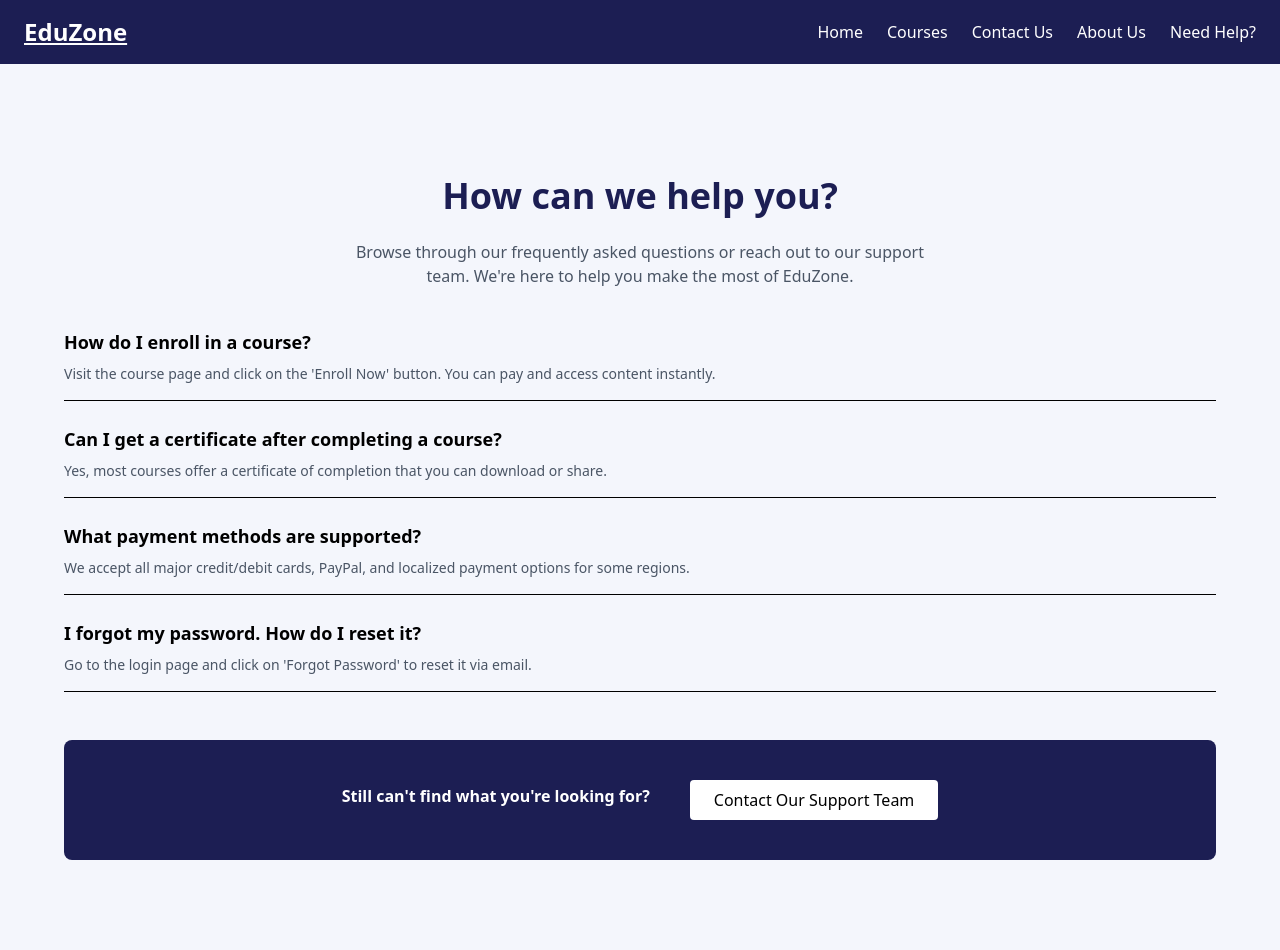
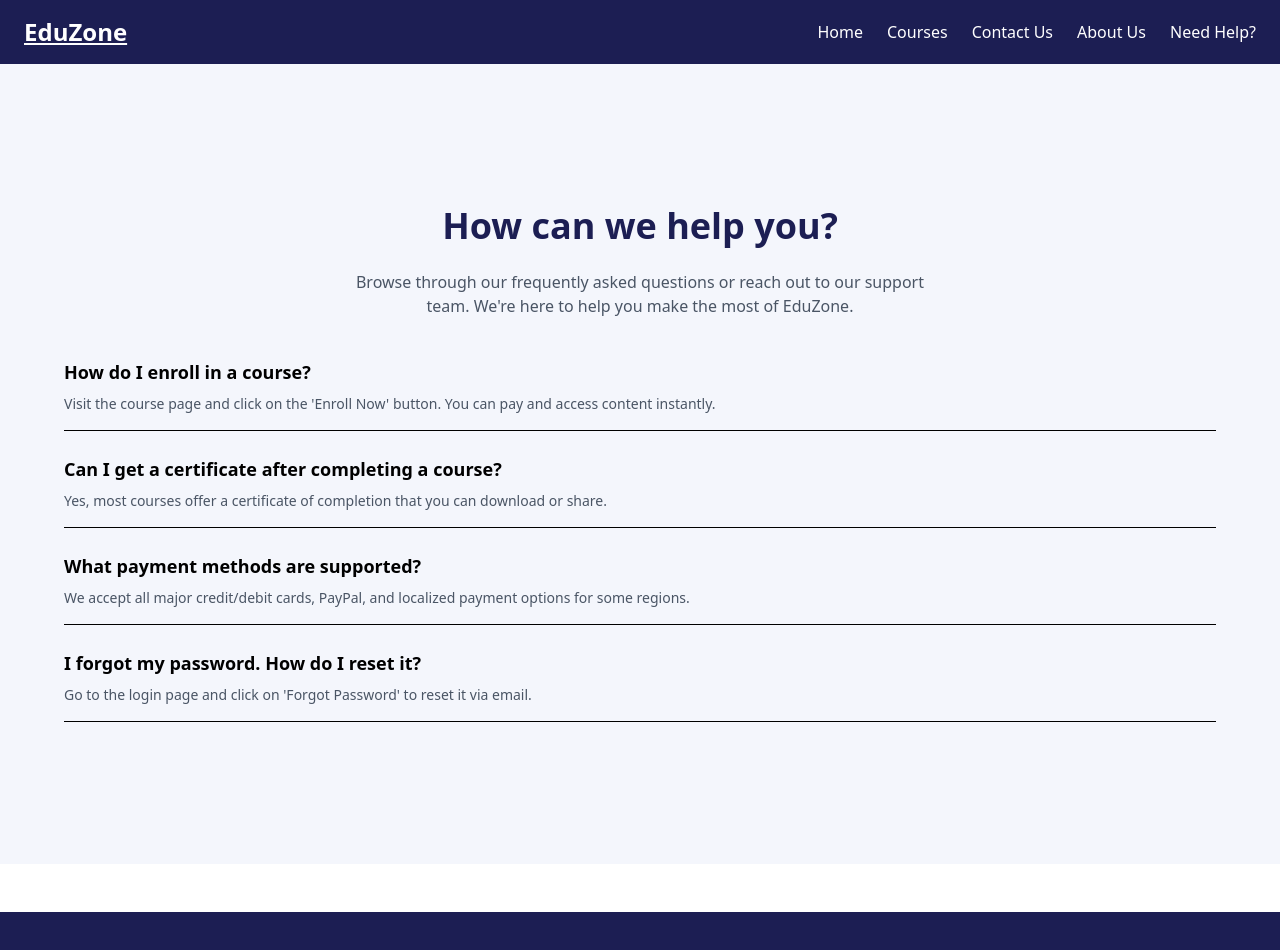
Before and after one commit to SoftEngMuhammadAli/Edu-Zone, a React (Vite) app in the folder eduzone-lms-app/: page /help in a window 1280 px wide. Shown: the top 950 px of the page. Built offline with nearby package versions, Linux system fonts and the light colour scheme.

Commit message:
Fixed Footer for Help Page

```diff
--- a/eduzone-lms-app/src/pages/help/Help.jsx
+++ b/eduzone-lms-app/src/pages/help/Help.jsx
@@ -3,6 +3,7 @@ import { Link } from "react-router-dom";
 
 const Help = () => {
   return (
+    <>
       <section className="bg-[#F4F6FC] min-h-screen py-16 px-4 flex items-center justify-center">
         <div className=" w-full  rounded-2xl  p-8 md:p-12">
           <h1 className="text-3xl md:text-4xl font-bold text-center text-[#1C1E53] mb-6">
@@ -47,9 +48,10 @@ const Help = () => {
               </div>
             ))}
           </div>
-
+        </div>
+      </section>
       {/* CTA */}
-        <div className="flex flex-row justify-center place-items-center gap-5 mt-12 bg-[#1C1E53] bg-opacity-20 p-10 rounded-lg text-center">
+      <div className="flex flex-col md:flex-row justify-center place-items-center md:gap-5 mt-12 bg-[#1C1E53] bg-opacity-20 p-10  text-center">
         <p className="text-[#FFFFFF] font-semibold mb-2">
           Still can't find what you're looking for?
         </p>
@@ -61,8 +63,7 @@ const Help = () => {
           Contact Our Support Team
         </Link>
       </div>
-      </div>
-    </section>
+    </>
   );
 };
 
```
Lines whose indentation alone changed are shown as unchanged.
